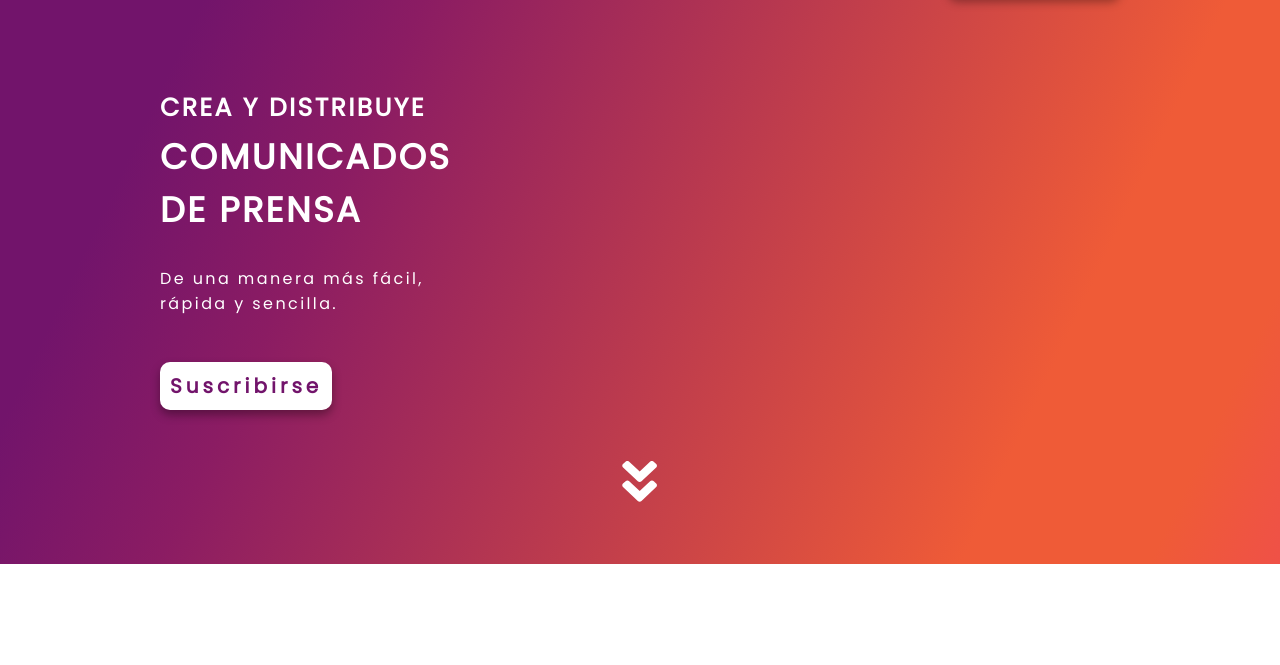
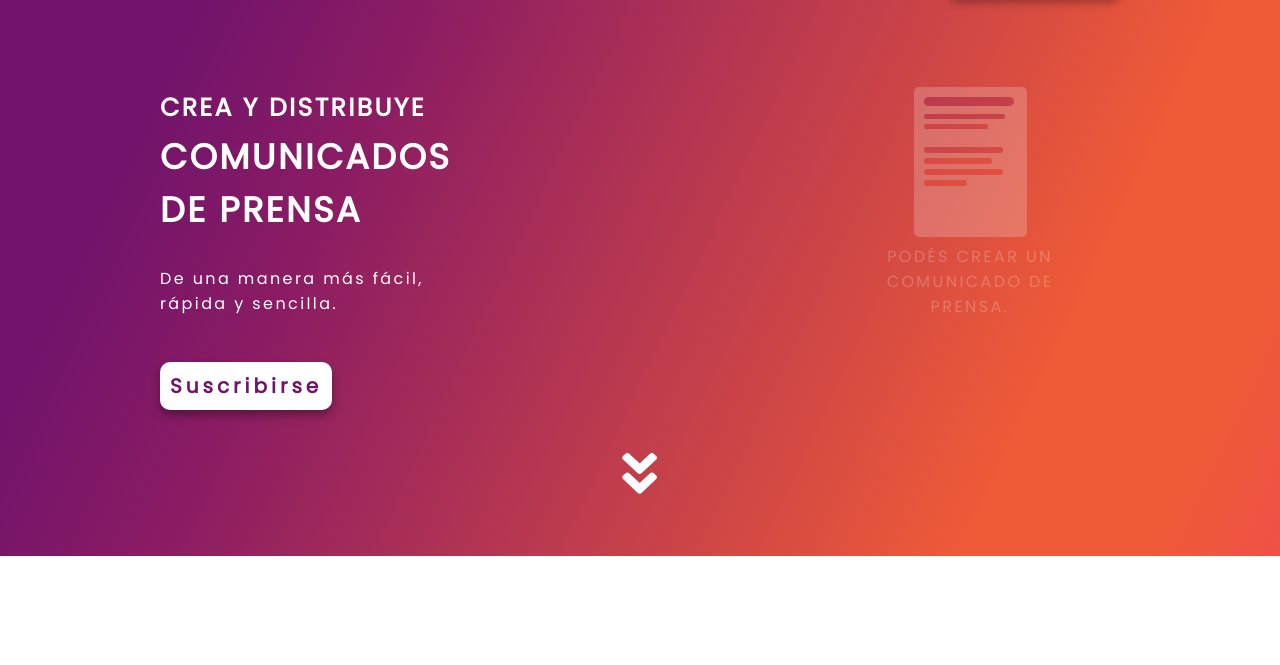
Before and after one commit to cristianfelipe94/NetlifyCMS-testing, a Gatsby site: page / in a window 1280 px wide. Shown: the part 135-800 px from the top of the page. Built offline with nearby package versions, Linux system fonts and the light colour scheme; Gatsby itself is replaced by a stand-in of ours.

Commit message:
header animation

```diff
--- a/src/animations/header-animation/header-animation.scss
+++ b/src/animations/header-animation/header-animation.scss
@@ -1,5 +1,7 @@
 .container__svg {
   padding: 25px;
+  position: relative;
+  text-align: center;
 }
 
 .svg__paragraph {
--- a/src/components/info-card/info-card.scss
+++ b/src/components/info-card/info-card.scss
@@ -6,6 +6,7 @@
   justify-content: space-between;
   padding-top: 90px;
   padding-bottom: 90px;
+  height: 200px;
 
   @media screen and (min-width: $medium) {
     align-items: center;
--- a/src/sections/Header/header.js
+++ b/src/sections/Header/header.js
@@ -2,15 +2,18 @@
 import "./header.scss"
 import "../../components/ComponentButtons/buttons.scss"
 import Menu from "../../components/nav-menu/nav-menu"
+import header from "../../animations/header-animation/header-animation"
 import { Link } from "gatsby"
-
-const Header = () => (
+const Header = () => {
+  const HeaderAnimation = header();
+  return (
     <div className="header">
       <div className="section__wrapper">
         <Link to="">
           <img src="atana-logo.svg" alt="átana" className="header__logo" />
         </Link>
         <Menu />
+        <div>
           <h1 className="header__title">
             <span className="header__title-span">crea y distribuye</span>{" "}
             comunicados de prensa
@@ -21,11 +24,15 @@
           <Link to="" className="header__btn btn btn--primary">
             Suscribirse
           </Link>
+        </div>
+        <div className="header__animation">
+          <HeaderAnimation />
+        </div>
+      </div>
       <div className="header__arrow">
         <button className="arrow__btn"></button>
       </div>
     </div>
-  </div>
   )
-
+}
 export default Header
--- a/src/sections/Header/header.scss
+++ b/src/sections/Header/header.scss
@@ -31,6 +31,17 @@
     padding-top: 60px;
   }
 }
+
+.header__animation{
+  display: none;
+
+  @media screen and (min-width: 768px) {
+    display: flex;
+  justify-content: flex-end;
+  margin-top: -388px;
+  }
+}
+
 
 .header__btn {
   display: none;
--- a/src/styles/global.scss
+++ b/src/styles/global.scss
@@ -64,10 +64,6 @@
   }
 }
 
-svg {
-  width: 100%;
-}
-
 .section__wrapper {
   margin: 0 auto;
   max-width: $layoutSize;
```
Lines whose indentation alone changed are shown as unchanged.
